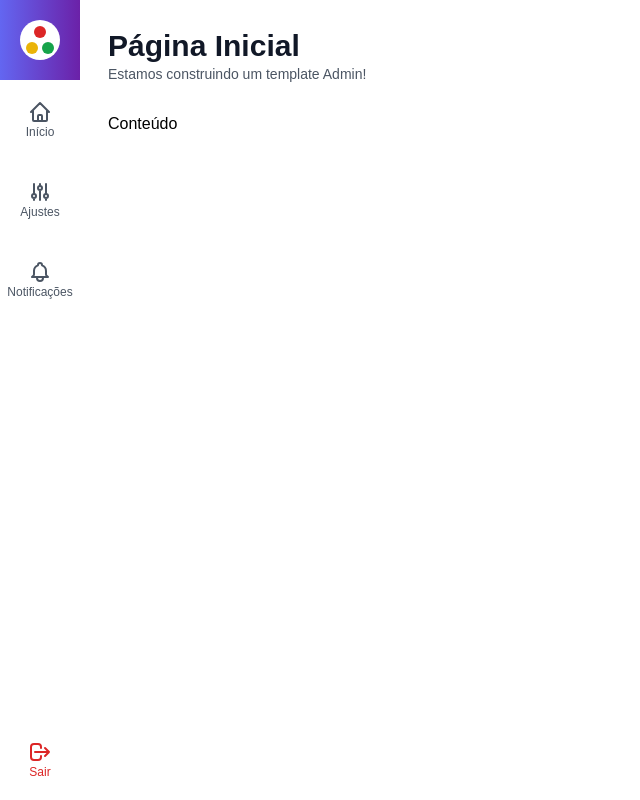
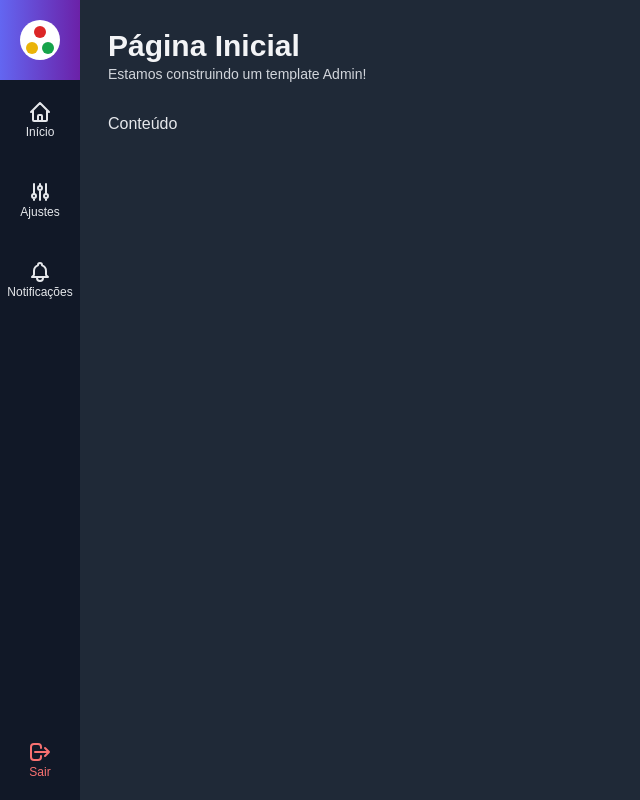
Before and after one commit to rodrigosoares67/admin-template, a Next.js app: page / in a window 1280 px wide. Shown: the whole page, without its empty margins (0-640 px from the left). Built offline with nearby package versions, Linux system fonts and the light colour scheme.

Commit message:
FEAT: Tratativa para Dark mode

```diff
--- a/src/components/template/Conteudo.tsx
+++ b/src/components/template/Conteudo.tsx
@@ -6,6 +6,7 @@
   return (
     <div className={`
       flex flex-col mt-7
+      dark:text-gray-200
     `}>
       {props.children}
     </div>
--- a/src/components/template/Layout.tsx
+++ b/src/components/template/Layout.tsx
@@ -10,7 +10,7 @@
 
 export default function Layout(props: LayoutProps){
   return (
-    <div className={`flex h-screen w-screen`}>
+    <div className={`dark flex h-screen w-screen`}>
       <MenuLateral />
       <div className={`flex flex-col w-full p-7 bg-grey-300 dark:bg-gray-800`}>
         <Cabecalho titulo={props.titulo} subtitulo={props.subtitulo} />
--- a/src/components/template/MenuItem.tsx
+++ b/src/components/template/MenuItem.tsx
@@ -13,7 +13,8 @@
     return (
       <a className={`
         flex flex-col justify-center items-center
-        h-20 w-20 text-gray-600
+        h-20 w-20
+        dark:text-gray-200
         ${props.className}
       `}>
         {props.icone}
@@ -26,7 +27,7 @@
 
   return (
     <li onClick={props.onClick} className={`
-      hover:bg-gray-100
+      hover:bg-gray-100 dark:hover:bg-gray-800
       cursor-pointer
     `}>
       {props.url ? (
--- a/src/components/template/MenuLateral.tsx
+++ b/src/components/template/MenuLateral.tsx
@@ -4,7 +4,11 @@
 
 export default function MenuLateral(){
   return (
-    <aside className={`flex flex-col`}>
+    <aside className={`
+      flex flex-col
+      bg-gray-200 text-gray-700
+      dark:bg-gray-900
+    `}>
       <div className={`
         flex flex-col items-center justify-center
         bg-gradient-to-r from-indigo-500 to-purple-800
@@ -25,8 +29,9 @@
           icone={IconeSair}
           onClick={() => console.log('logout')}
           className={`
-            text-red-600
+            text-red-600 dark:text-red-400
             hover:bg-red-400 hover:text-white
+            dark:hover:text-white
           `}
         />
       </ul>
--- a/src/components/template/Titulo.tsx
+++ b/src/components/template/Titulo.tsx
@@ -8,12 +8,13 @@
     <div>
       <h1 className={`
         font-black text-3xl
-        text-gray-900
+        text-gray-900 dark:text-gray-100
       `}>
         {props.titulo}
       </h1>
       <h2 className={`
-        font-light text-sm text-gray-600
+        font-light text-sm
+        dark:text-gray-300
       `}>
         {props.subtitulo}
         </h2>
```
